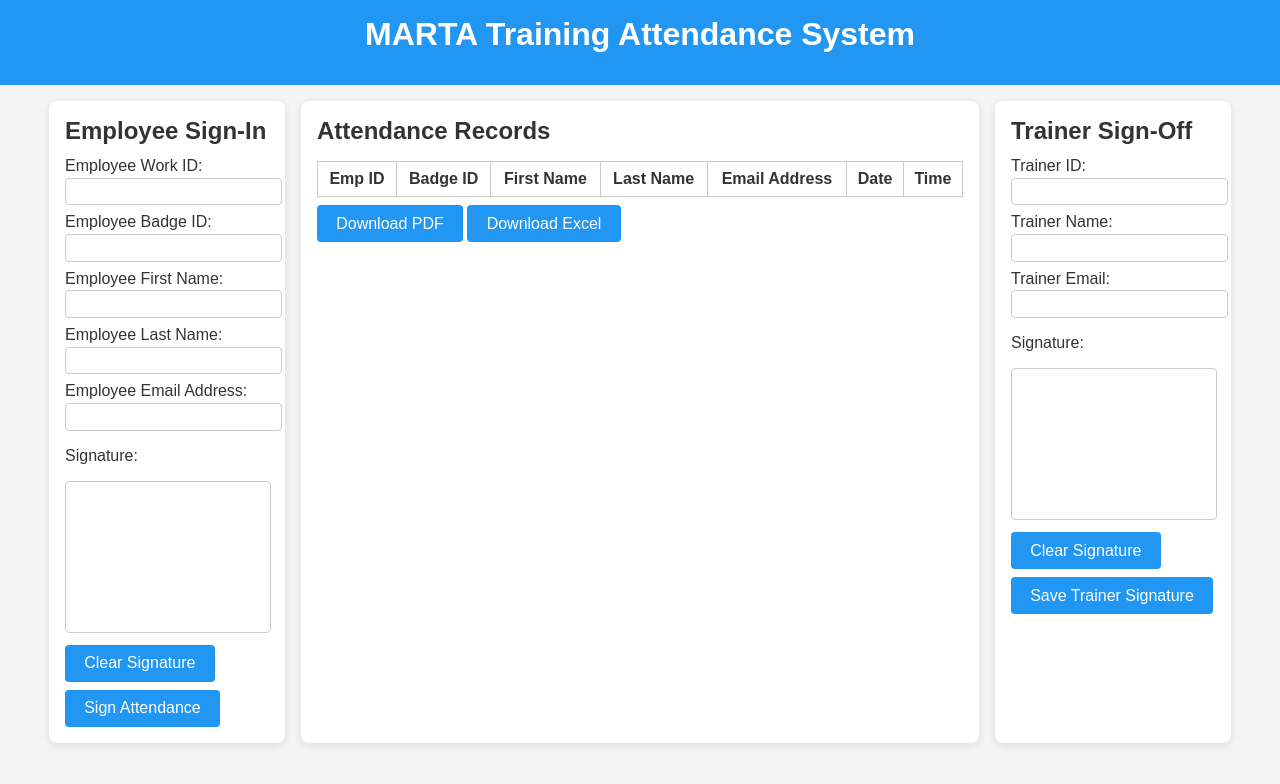
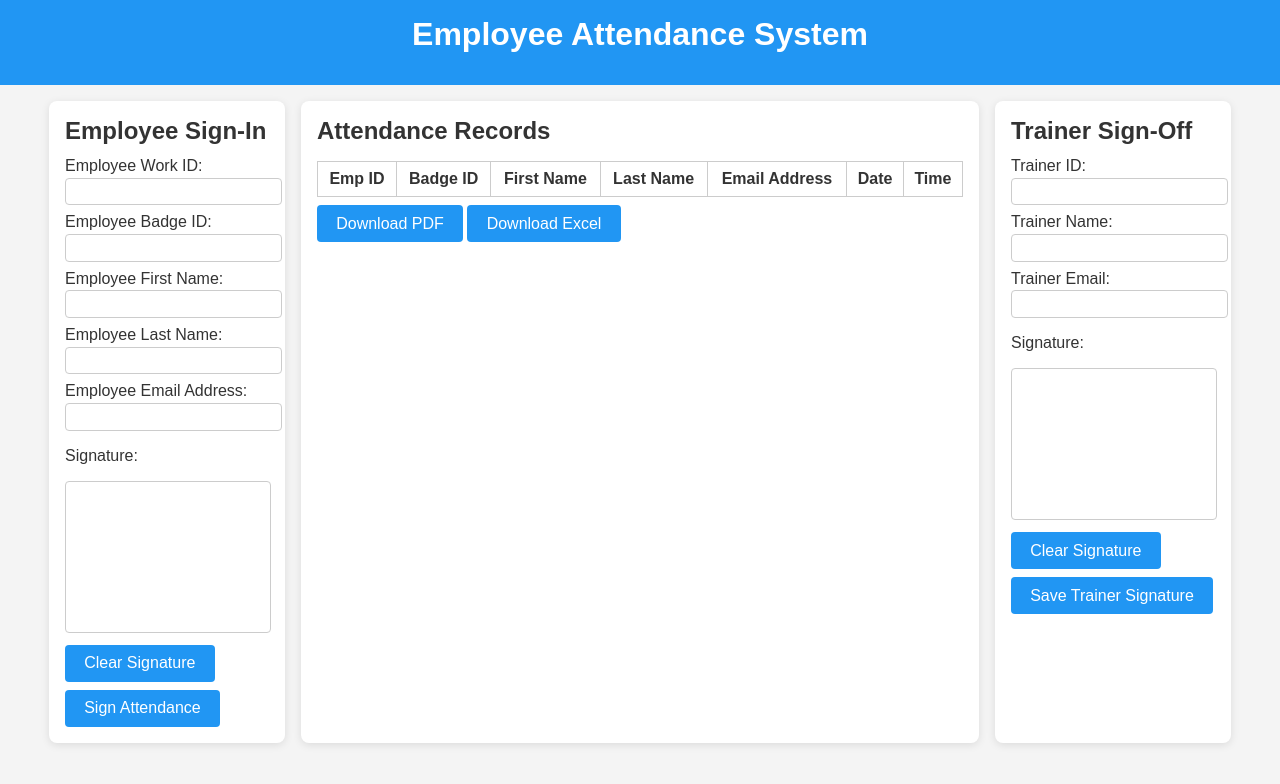
Before and after one commit to gmanmesh/attendance, a plain HTML site: page index.html in a window 1280 px wide. Drawn offline with nearby package versions, Linux system fonts and the light colour scheme.

Commit message:
Update header title and HTML structure

```diff
--- a/index.html
+++ b/index.html
@@ -15,7 +15,7 @@
 </head>
 <body>
 <header>
-  <h1>MARTA Training Attendance System</h1>
+  <h1>Employee Attendance System</h1>
 </header>
 
 <main>
@@ -98,4 +98,5 @@
 
 <script src="script.js"></script>
 </body>
+
 </html
```
